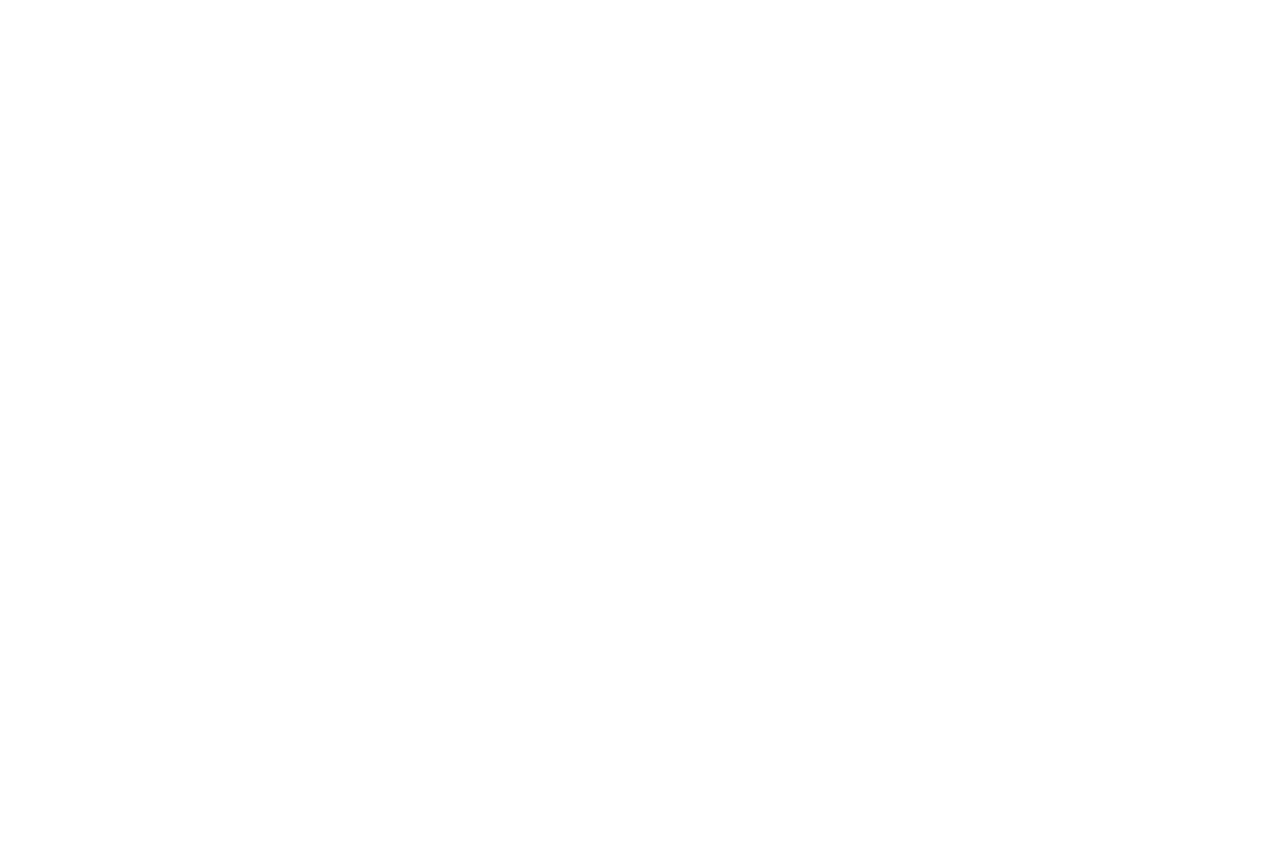
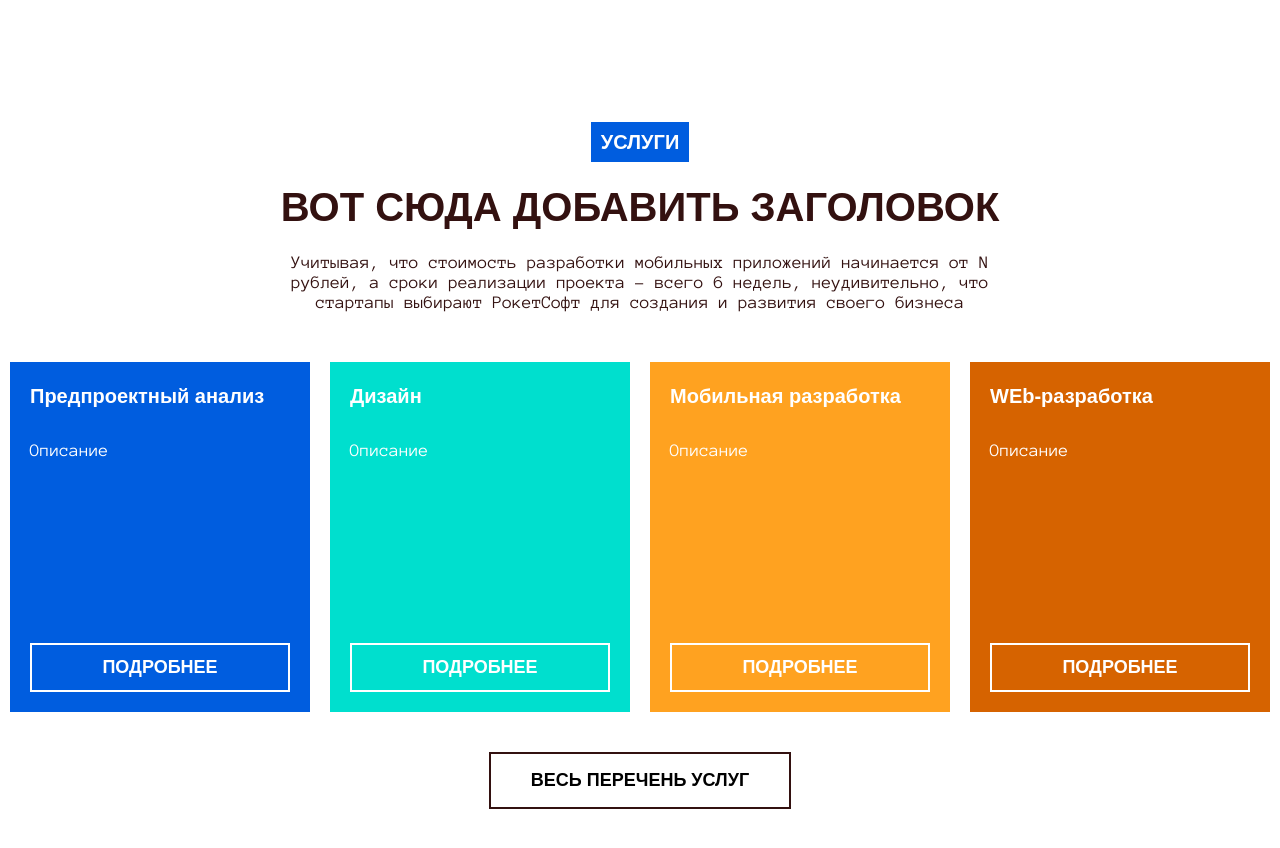
Before and after one commit to Pupsentiy/multiPage-Rocket, a React (Create React App) app: page / in a window 1280 px wide. Shown: the part 1940-2788 px from the top of the page. Before the commit the page ends 1932 px from the top, so only its background shows below. Built offline with nearby package versions, Linux system fonts and the light colour scheme.

Commit message:
added component (section) service

```diff
--- a/src/assets/styles/index.scss
+++ b/src/assets/styles/index.scss
@@ -8,7 +8,11 @@
   --background-color-brown: #331110;
   --background-color-light-orange: #ffa220;
   --background-color-orage: #f98a09;
-  --background-colot-beige: #f3eeea;
+  --background-color-dark-orange: #d66300;
+  --background-color-beige: #f3eeea;
+  --background-color-blue: #005ddf;
+  --background-color-aqua: #00dfce;
+  --background-color-transparent: "transparent";
 
   --color-brown: #331110;
   --color-orange: #f98a09;
@@ -35,6 +39,11 @@
   font-family: $default-font;
   color: var(--color-brown);
   background-color: var(--background-color-light);
+
+  @media (max-width: $breakpoint_xs) {
+    font-size: 16px;
+    line-height: 18px;
+  }
 }
 
 a {
--- a/src/components/accordion/accordion.scss
+++ b/src/components/accordion/accordion.scss
@@ -20,7 +20,7 @@
     }
   }
   .accordion-wrapper {
-    background-color: var(--background-colot-beige);
+    background-color: var(--background-color-beige);
     padding: 20px;
     margin-top: 40px;
     cursor: pointer;
--- a/src/components/intro/intro.scss
+++ b/src/components/intro/intro.scss
@@ -73,7 +73,7 @@
     }
 
     .intro-links__transparent {
-      background-color: var(--color-orange);
+      background-color: var(--background-color-transparent);
       border: 2px solid var(--color-white);
       color: var(--color-white);
       margin-right: 40px;
--- /dev/null
+++ b/src/components/service/Service.tsx
@@ -0,0 +1,55 @@
+import { FC } from "react";
+
+import Button from "../button/Button";
+
+import { serviceCards } from "../../core/constants/constants";
+import { TServiceCards } from "../../core/constants/constants.types";
+
+import "./service.scss";
+
+const Service: FC = () => {
+  return (
+    <section className="service">
+      <div className="container-main">
+        <div className="container-flex">
+          <div className="service-label">
+            <h4>УСЛУГИ</h4>
+          </div>
+          <div className="service-wrapper-title">
+            <h1 className="service__title">ВОТ СЮДА ДОБАВИТЬ ЗАГОЛОВОК</h1>
+          </div>
+          <p className="service__description">
+            Учитывая, что стоимость разработки мобильных приложений начинается
+            от N рублей, а сроки реализации проекта - всего 6 недель,
+            неудивительно, что стартапы выбирают РокетСофт для создания и
+            развития своего бизнеса
+          </p>
+
+          <ul className="service-container-card">
+            {serviceCards &&
+              serviceCards.map((card: TServiceCards, i: number) => (
+                <li
+                  className={`service-card-wrapper ${card.classNameProps}`}
+                  key={i}
+                >
+                  <div className="service-card-wrapper-title">
+                    <h4>{card.title}</h4>
+                  </div>
+                  <p className="service-card__description">{card.desc}</p>
+                  <Button type="button" classProps="service-card__button">
+                    ПОДРОБНЕЕ
+                  </Button>
+                </li>
+              ))}
+          </ul>
+
+          <Button type="button" classProps="button_second">
+            Весь перечень услуг
+          </Button>
+        </div>
+      </div>
+    </section>
+  );
+};
+
+export default Service;
--- /dev/null
+++ b/src/components/service/service.scss
@@ -0,0 +1,105 @@
+@import "../../assets/styles/variables.scss";
+
+.service {
+  padding: 130px 10px;
+  @media (max-width: $breakpoint_sm) {
+    padding: 70px 10px;
+  }
+  .service-label {
+    padding: 6px 10px;
+    background-color: var(--background-color-blue);
+    color: var(--color-white);
+  }
+
+  .service-wrapper-title {
+    text-align: center;
+    .service__title {
+      margin-top: 20px;
+    }
+  }
+  .service__description {
+    margin-top: 20px;
+    text-align: center;
+    width: 55.5%;
+    @media (max-width: $breakpoint_lg) {
+      width: 75%;
+    }
+    @media (max-width: $breakpoint_sm) {
+      width: 100%;
+    }
+  }
+
+  .service-container-card_blue {
+    background-color: var(--background-color-blue);
+  }
+
+  .service-container-card_aqua {
+    background-color: var(--background-color-aqua);
+  }
+
+  .service-container-card_orange {
+    background-color: var(--background-color-light-orange);
+  }
+  .service-container-card_dark-orange {
+    background-color: var(--background-color-dark-orange);
+  }
+
+  .service-container-card {
+    width: 100%;
+    margin-top: 50px;
+    display: flex;
+    align-items: flex-start;
+    justify-content: space-evenly;
+
+    @media (max-width: $breakpoint_lg) {
+      flex-wrap: wrap;
+      justify-content: center;
+      gap: 20px;
+    }
+
+    .service-card-wrapper {
+      padding: 20px;
+      width: 300px;
+      height: 350px;
+      color: var(--color-white);
+      display: flex;
+      flex-direction: column;
+      gap: 20px;
+      margin-right: 20px;
+
+      &:last-child {
+        margin-right: 0;
+      }
+
+      @media (max-width: $breakpoint_lg) {
+        margin: 0;
+      }
+
+      .service-card-wrapper-title {
+      }
+
+      .service-card__description {
+        margin-top: 10px;
+      }
+
+      .service-card__button {
+        width: 100%;
+        padding: 12px 10px;
+        margin-top: auto;
+        background-color: var(--background-color-transparent);
+        border: 2px solid var(--color-white);
+        color: var(--color-white);
+        &:hover {
+          border: 2px solid var(--color-transparent);
+          background-color: var(--color-white);
+          color: var(--color-brown);
+        }
+
+        &:active {
+          background-color: var(--color-beige);
+          border: 2px solid var(--color-transparent);
+        }
+      }
+    }
+  }
+}
--- a/src/core/constants/constants.ts
+++ b/src/core/constants/constants.ts
@@ -1,4 +1,4 @@
-import { TAdvantages, THeaderLink } from "./constants.types";
+import { TAdvantages, THeaderLink, TServiceCards } from "./constants.types";
 
 export const headerLink: THeaderLink[] = [
   { id: 0, title: "Главная", link: "#!" },
@@ -13,3 +13,25 @@
   { id: 1, title: "БЕСПЛАТНОЕ ОБСЛУЖИВАНИЕ", desc: "Сопровождающий текст" },
   { id: 2, title: "ДОЛГОСРОЧНОЕ СОТРУДНИЧЕСТВО", desc: "Сопровождающий текст" },
 ];
+
+export const serviceCards: TServiceCards[] = [
+  {
+    id: 0,
+    title: "Предпроектный анализ",
+    desc: "Описание",
+    classNameProps: "service-container-card_blue",
+  },
+  { id: 1, title: "Дизайн", desc: "Описание", classNameProps: "service-container-card_aqua" },
+  {
+    id: 2,
+    title: "Мобильная разработка",
+    desc: "Описание",
+    classNameProps: "service-container-card_orange",
+  },
+  {
+    id: 2,
+    title: "WEb-разработка",
+    desc: "Описание",
+    classNameProps: "service-container-card_dark-orange",
+  },
+];
--- a/src/pages/Home/Home.tsx
+++ b/src/pages/Home/Home.tsx
@@ -1,6 +1,7 @@
 import Intro from "../../components/intro/Intro";
 import OurAdvantage from "../../components/ourAdvantage/OurAdvantage";
 import OurMission from "../../components/ourMission/OurMission";
+import Service from "../../components/service/Service";
 
 const Home = () => {
   return (
@@ -8,6 +9,7 @@
       <Intro />
       <OurMission />
       <OurAdvantage />
+      <Service />
     </>
   );
 };
```
Also changed, not shown: src/core/constants/constants.types.ts (+7 -0 lines).
